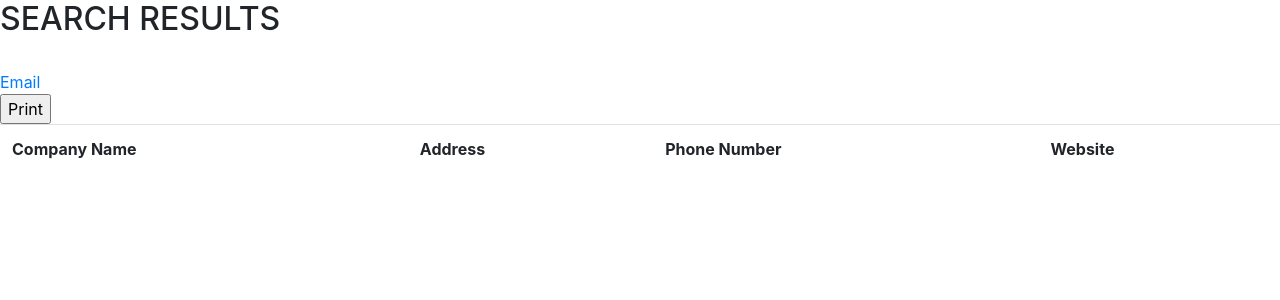
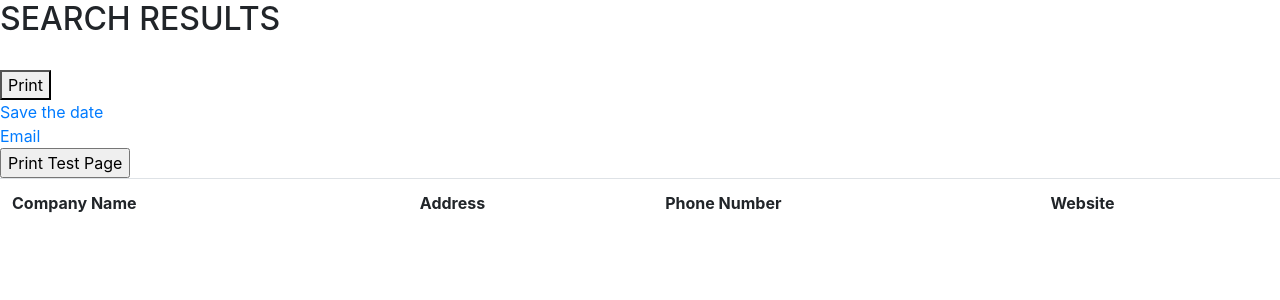
Before and after one commit to tuany9496/Fab4.py, a Django app: page /printsearched in a window 1280 px wide. Shown: the part 56-356 px from the top of the page. Run offline with Django 3.2, Linux system fonts and the light colour scheme; lists and menus that the app fills with data are empty; some libraries are stand-ins or nearby versions.

Commit message:
Print Button Done

```diff
--- a/la_travel-project/search/templates/search/searched.html
+++ b/la_travel-project/search/templates/search/searched.html
@@ -12,12 +12,22 @@
   <div>{{note}} {{city_weather}}</div>
   <br>
   <!-- <div> <a class="btn btn-primary" href="/printsearched">Print</a></div> -->
+  <button onclick="myFunction()">Print</button>
+
+  <script>
+  function myFunction() {
+    window.print();
+  }
+  </script>
+  <br>
+  <a href="http://pages.litmus.com/l/31032/2018-02-12/f4skyc/31032/141638/LitmusLiveLondon2018.ics" class="cta gmail-hide">Save the date</a>
+  <br>
   <a href="mailto:yian.tuan@cgu.edu?subject=La Travel Search Results&body={% for place in places %}%0D%0A{{ place.companyName }}%20{{ place.addressName}}%20{{ place.phoneNumber}}%20{{ place.websitelink}}%0D%0A{% endfor %}">Email</a>
   <!-- working<a href="mailto:yian.tuan@cgu.edu?subject=La Travel Search Results&body={% for place in places %}%0D%0A{{ place.companyName }}%0D%0A{% endfor %}">Email</a>-->
   <form action ="{% url 'printsearched'%}" method = "POST">
     {% csrf_token %}
     <b>{{ searchforms}}</b>
-    <input type="submit" value="Print">
+    <input type="submit" value="Print Test Page">
   </form>
   <div>
 
```
